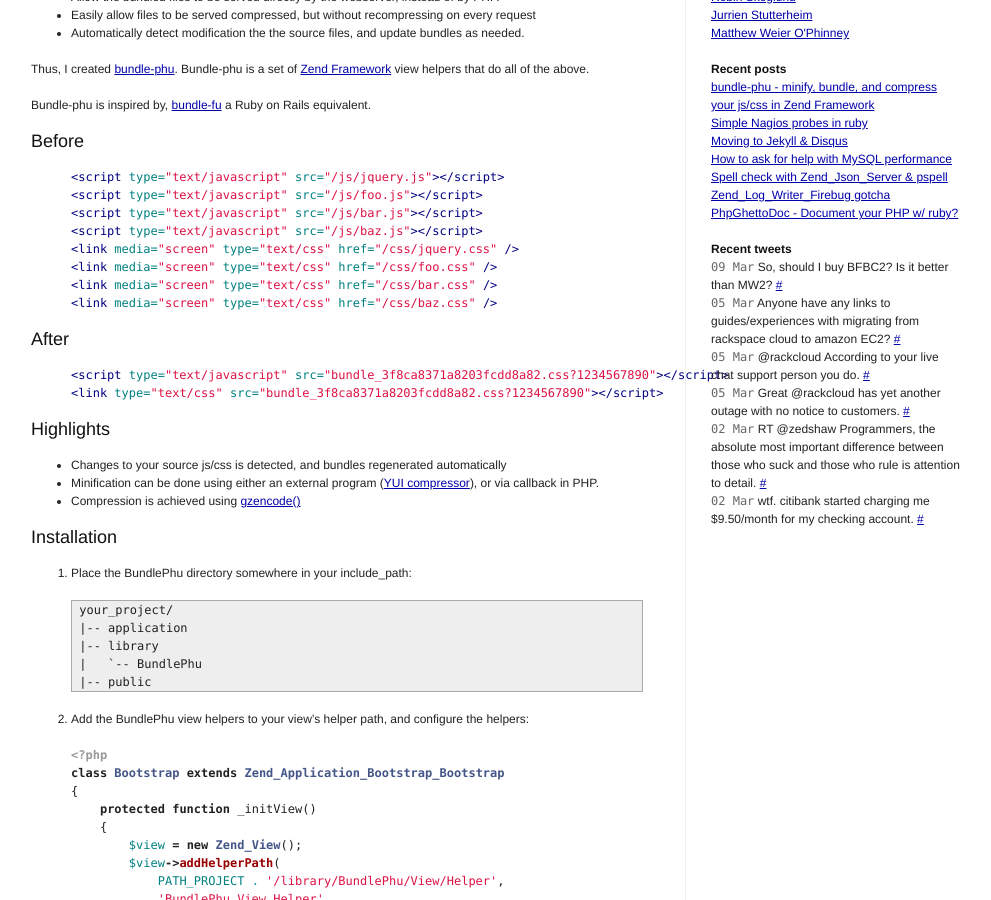
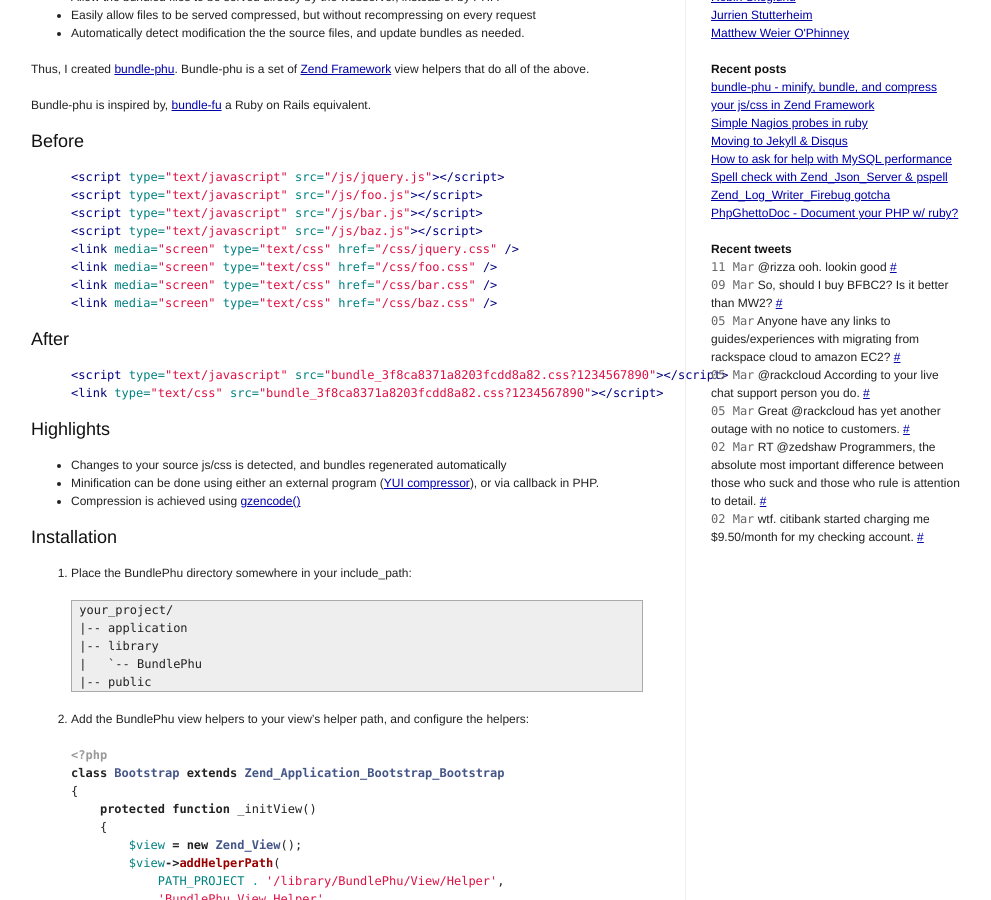
Before and after one commit to hobodave/hobodave.github.com, a Jekyll site: the page built from index.html, in a window 1280 px wide and 900 px high, scrolled down 337 px. Shown: the whole window, without its empty margins (134-1125 px from the left). Built offline with Jekyll 4.4.1, drawn with Linux system fonts in a browser that asks for light colours; Markdown is read by kramdown in place of the engine named in the settings; comment, search, counter and statistics services are not loaded.

Commit message:
Automatic tweet update

```diff
--- a/_includes/twitter.html
+++ b/_includes/twitter.html
@@ -1,4 +1,5 @@
 <ul id="twitter_list" class="pull-1">
+<li><span class="gentle">11 Mar</span> @rizza ooh. lookin good <a href="http://twitter.com/hobodave/status/10301355598">#</a></li>
 <li><span class="gentle">09 Mar</span> So, should I buy BFBC2? Is it better than MW2? <a href="http://twitter.com/hobodave/status/10243005621">#</a></li>
 <li><span class="gentle">05 Mar</span> Anyone have any links to guides/experiences with migrating from rackspace cloud to amazon EC2? <a href="http://twitter.com/hobodave/status/10034335539">#</a></li>
 <li><span class="gentle">05 Mar</span> @rackcloud According to your live chat support person you do. <a href="http://twitter.com/hobodave/status/10032960866">#</a></li>
```
